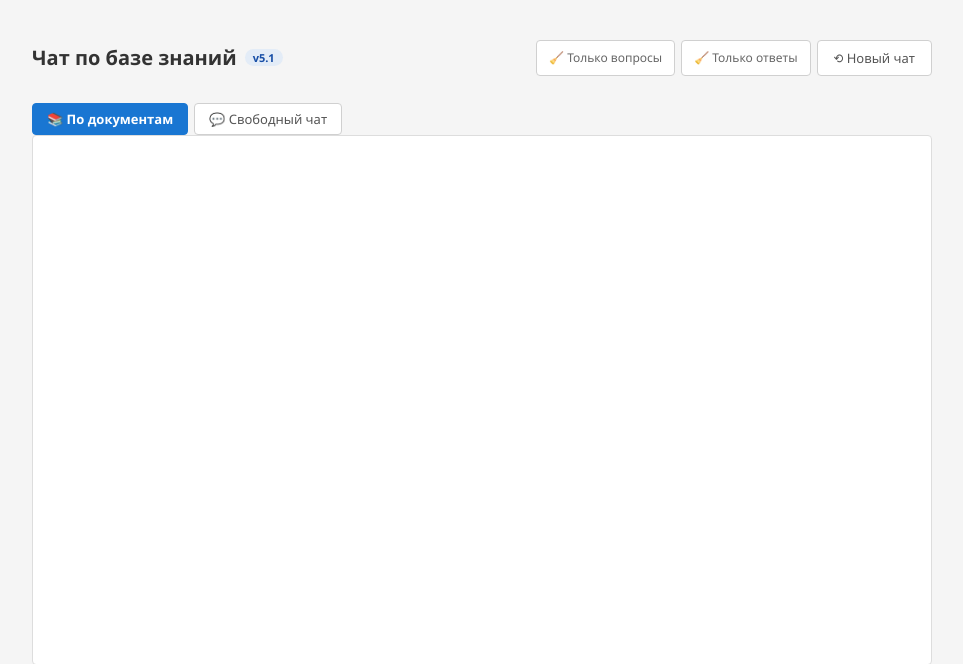
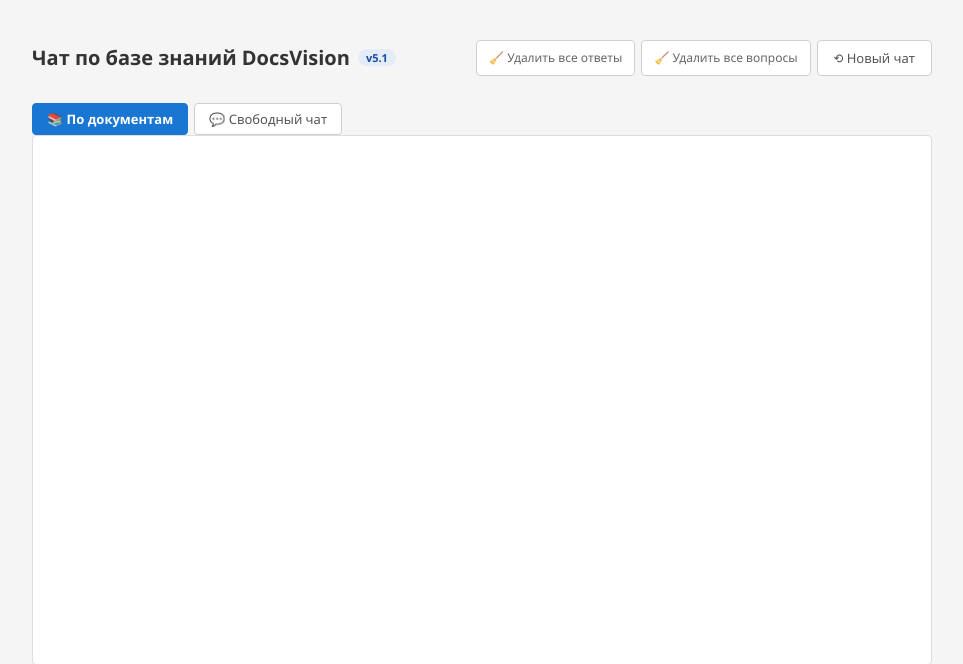
Before and after one commit to alexkv2000/RAG_DV, a web app: page /index.html in a window 1280 px wide. Shown: the top 664 px of the page, without its empty margins (158-1121 px from the left). Run offline with its HTML, style and script files only (its server is not run), Linux system fonts and the light colour scheme; data that the repository does not hold is empty.

Commit message:
bows index.html

```diff
--- a/src/main/resources/static/index.html
+++ b/src/main/resources/static/index.html
@@ -191,12 +191,12 @@
     .delta-down{color:var(--c-err);font-weight:600}
 </style></head><body>
 <div id="top">
-    <h3>Чат по базе знаний <span class="ver">v5.1</span></h3>
+    <h3>Чат по базе знаний DocsVision <span class="ver">v5.1</span></h3>
     <div style="display:flex;gap:6px">
         <button type="button" class="sm" id="delAnswers"
-                title="Удалить все ответы — останутся только вопросы. История для ИИ тоже чистится">🧹 Только вопросы</button>
+                title="Удалить все ответы — останутся только вопросы. История для ИИ тоже чистится">🧹 Удалить все ответы</button>
         <button type="button" class="sm" id="delQuestions"
-                title="Удалить все вопросы — останутся только ответы. История для ИИ тоже чистится">🧹 Только ответы</button>
+                title="Удалить все вопросы — останутся только ответы. История для ИИ тоже чистится">🧹 Удалить все вопросы</button>
         <button id="newChat" type="button" title="Забыть историю диалога и начать заново">⟲ Новый чат</button>
     </div>
 </div>
@@ -219,7 +219,7 @@
         <select id="cls" title="Признак документа"></select>
         <input id="i" placeholder="Спросите по документам…" autocomplete="off">
         <button type="button" id="attach" class="gray" hidden
-                title="Прикрепить файл — его текст будет виден ИИ в этом диалоге">📎</button>
+                title="Прикрепить файл — его текст будет виден ИИ в этом диалоге">📁</button>
         <button>➤</button>
     </form>
     <input type="file" id="df" hidden
```
